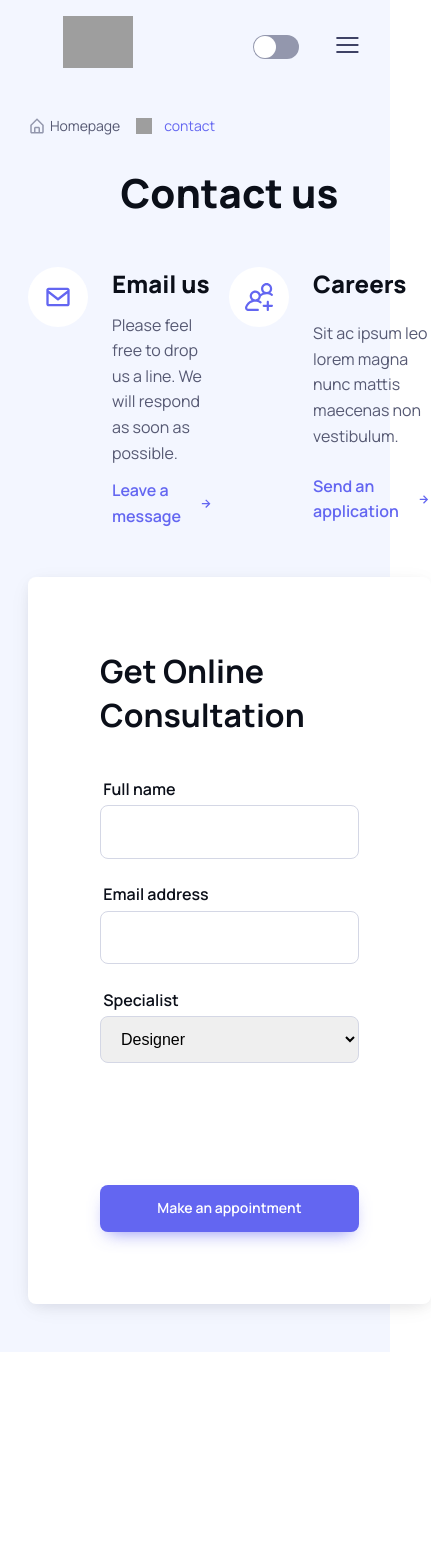
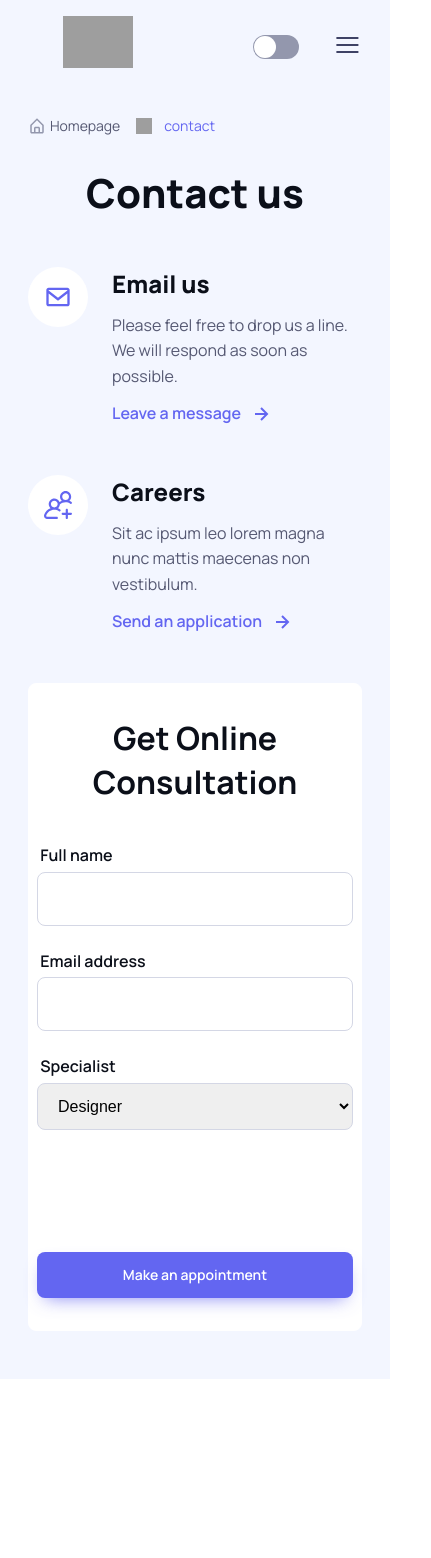
Before and after one commit to deadlycow/reactSil, a React (Vite) app: page /contact in a window 390 px wide. Shown: the top 1558 px of the page, 431 px wide, since content can reach past the window. Built offline with nearby package versions, Linux system fonts and the light colour scheme; grey boxes are pictures that could not be loaded.

Commit message:
added so toggle-theme will update state for switch and first part for mobile is done

```diff
--- a/src/components/Contact/ContactForm/contactForm.css
+++ b/src/components/Contact/ContactForm/contactForm.css
@@ -13,13 +13,18 @@
   }
 }
 
+.contact-form-header {
+  @media (width < 768px) {
+    text-align: center;
+  }
+}
+
 .contact-form-input {
   border-radius: var(--border-r-8);
   padding: .8125rem 1rem;
   font-size: var(--M);
   line-height: var(--line-h-16);
   border: 1px solid var(--color-border-input);
-
 }
 
 select {
--- a/src/components/Contact/contactinfo.css
+++ b/src/components/Contact/contactinfo.css
@@ -27,6 +27,10 @@
       padding-bottom: 0;
     }
   }
+
+  @media (width < 768px) {
+    grid-template-columns: 1fr;
+  }
 }
 
 .mail-container,
@@ -44,6 +48,7 @@
       line-height: var(--line-h-14);
       color: var(--color-font-h1);
     }
+
     p {
       font-size: var(--M);
       line-height: var(--line-h-16);
@@ -79,6 +84,10 @@
   @media (width < 1280px) {
     grid-row: 2;
   }
+
+  @media (width < 768px) {
+    grid-row: unset;
+  }
 }
 
 .icon-round {
@@ -99,6 +108,10 @@
     grid-row: 3;
   }
 
+  @media (width < 768px) {
+    grid-row: unset;
+    grid-column: unset;
+  }
 }
 
 .pop {
@@ -116,4 +129,10 @@
     width: auto;
   }
 
+  @media (width < 768px) {
+    padding: 2rem .5rem;
+    box-shadow: none;
+    border: 1px solid var(--color-border-faq);
+  }
+
 }
--- a/src/components/Theme/Theme.jsx
+++ b/src/components/Theme/Theme.jsx
@@ -3,11 +3,11 @@ import './Theme.css'
 import { useTheme } from './ThemeContext';
 
 const ThemeToggle = () => {
-  const { toggleTheme } = useTheme();
+  const {theme, toggleTheme } = useTheme();
 
   return (
     <label className='switch'>
-      <input type="checkbox" onChange={toggleTheme} />
+      <input type="checkbox" checked={theme === 'dark'} onChange={toggleTheme} />
       <span className='slider round'></span>
     </label>
   );
```
